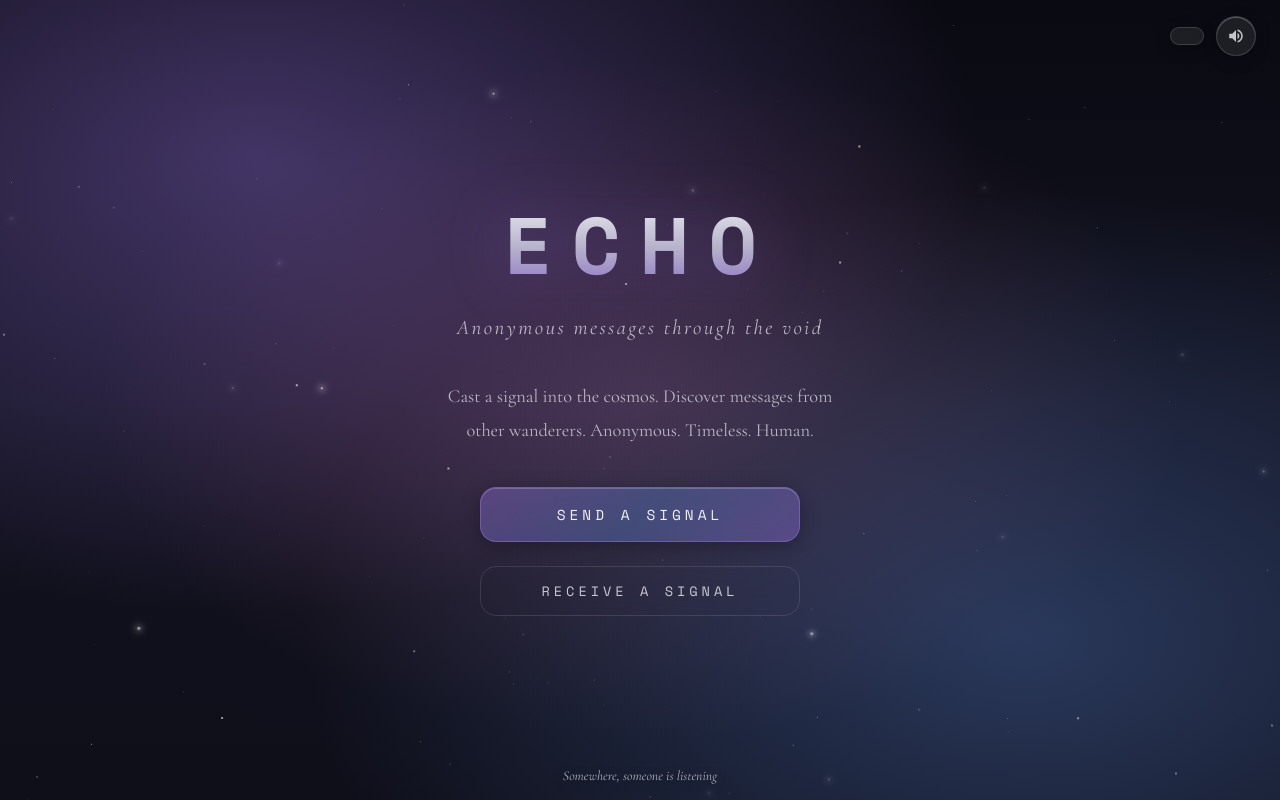
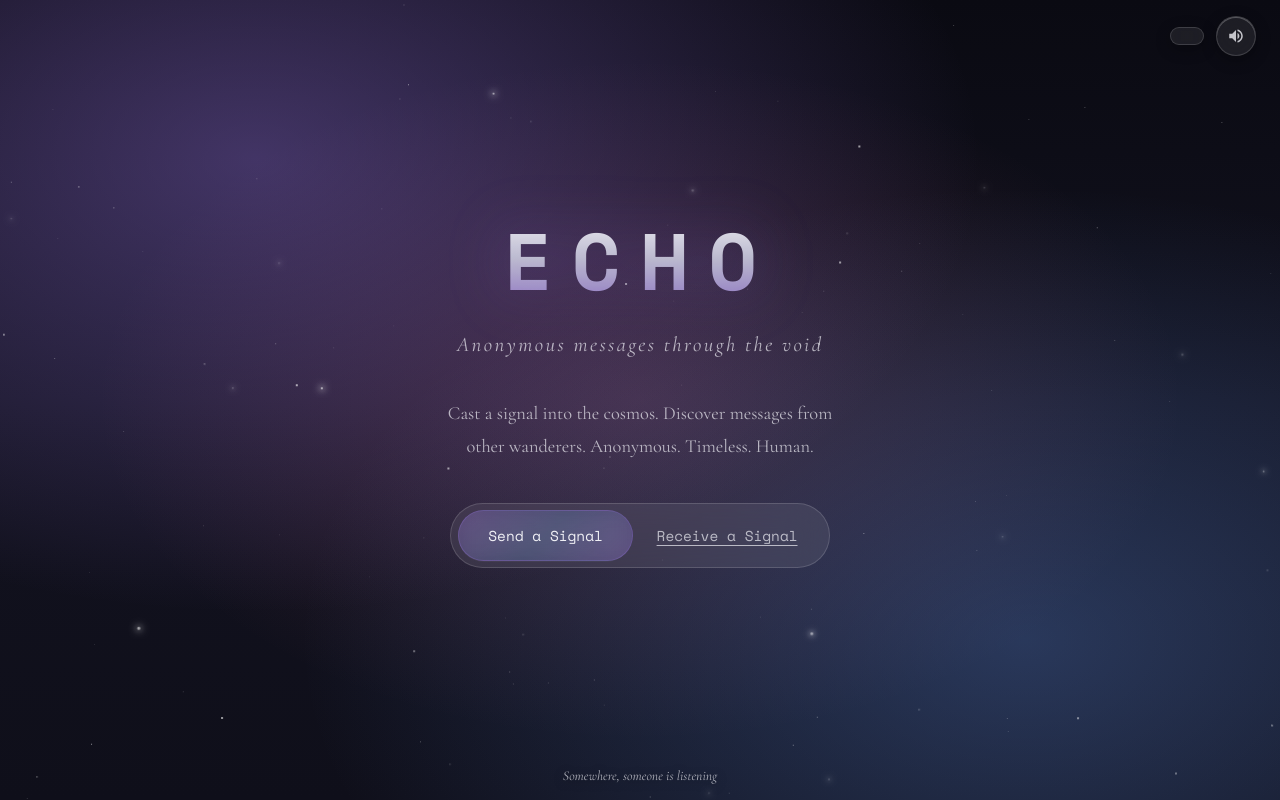
Before and after one commit to GitCroque/echo, a website: page public/index.html in a window 1280 px wide. Drawn offline with nearby package versions, Linux system fonts and the light colour scheme; no server answers.

Commit message:
✨ Adrift-style horizontal button layout
- Buttons side by side in glass pill container
- 'Send a Signal' as primary pill button
- 'Receive a Signal' as underlined text link
- Stats counter below: 'X signals adrift'
- Matches adrift.today design language

```diff
--- a/public/app.js
+++ b/public/app.js
@@ -221,6 +221,9 @@
       const data = await response.json();
       if (elements.stats) {
         elements.stats.textContent = data.total + ' signals';
+      }
+      if (elements.homeStats) {
+        elements.homeStats.textContent = data.total + ' signals adrift';
       }
     } catch (error) {
       console.error('Error loading stats:', error);
@@ -470,6 +473,7 @@
       btnReport: document.getElementById('btn-report'),
       btnGoSend: document.getElementById('btn-go-send'),
       btnGoReceive: document.getElementById('btn-go-receive'),
+      homeStats: document.getElementById('home-stats'),
       btnBackSend: document.getElementById('btn-back-send'),
       btnBackReceive: document.getElementById('btn-back-receive'),
       receiveIntro: document.getElementById('receive-intro'),
--- a/public/index.html
+++ b/public/index.html
@@ -510,10 +510,76 @@
 
     .home-buttons {
       display: flex;
-      flex-direction: column;
-      gap: 0.5rem;
-      max-width: 320px;
+      flex-direction: row;
+      align-items: center;
+      justify-content: center;
+      gap: 0;
+      background: var(--glass-bg);
+      backdrop-filter: blur(var(--glass-blur));
+      -webkit-backdrop-filter: blur(var(--glass-blur));
+      border: 1px solid var(--glass-border);
+      border-radius: 50px;
+      padding: 0.35rem;
+      max-width: 380px;
       margin: 0 auto;
+    }
+
+    .btn-pill {
+      font-family: 'Space Mono', monospace;
+      font-size: 0.9rem;
+      padding: 0.9rem 1.8rem;
+      background: linear-gradient(
+        135deg,
+        rgba(147, 112, 219, 0.3) 0%,
+        rgba(100, 149, 237, 0.2) 50%,
+        rgba(147, 112, 219, 0.3) 100%
+      );
+      backdrop-filter: blur(10px);
+      -webkit-backdrop-filter: blur(10px);
+      border: 1px solid rgba(147, 112, 219, 0.3);
+      border-radius: 50px;
+      color: var(--text-primary);
+      cursor: pointer;
+      transition: all 0.3s ease;
+      white-space: nowrap;
+    }
+
+    .btn-pill:hover {
+      background: linear-gradient(
+        135deg,
+        rgba(147, 112, 219, 0.5) 0%,
+        rgba(100, 149, 237, 0.4) 50%,
+        rgba(147, 112, 219, 0.5) 100%
+      );
+      border-color: rgba(147, 112, 219, 0.5);
+      box-shadow: 0 4px 20px rgba(147, 112, 219, 0.3);
+    }
+
+    .btn-link {
+      font-family: 'Space Mono', monospace;
+      font-size: 0.9rem;
+      padding: 0.9rem 1.5rem;
+      background: transparent;
+      border: none;
+      color: var(--text-secondary);
+      cursor: pointer;
+      transition: all 0.3s ease;
+      text-decoration: underline;
+      text-underline-offset: 4px;
+      white-space: nowrap;
+    }
+
+    .btn-link:hover {
+      color: var(--text-primary);
+    }
+
+    .home-stats {
+      text-align: center;
+      font-family: 'Space Mono', monospace;
+      font-size: 0.8rem;
+      color: var(--text-secondary);
+      margin-top: 2rem;
+      opacity: 0.6;
     }
 
     /* Top bar - Glass Pills */
@@ -710,9 +776,10 @@
       <div class="section active" id="section-home">
         <p class="home-intro">Cast a signal into the cosmos. Discover messages from other wanderers. Anonymous. Timeless. Human.</p>
         <div class="home-buttons">
-          <button class="btn btn-primary" id="btn-go-send">Send a Signal</button>
-          <button class="btn btn-ghost" id="btn-go-receive">Receive a Signal</button>
+          <button class="btn-pill" id="btn-go-send">Send a Signal</button>
+          <button class="btn-link" id="btn-go-receive">Receive a Signal</button>
         </div>
+        <p class="home-stats" id="home-stats"></p>
       </div>
 
       <!-- Send Section -->
--- a/public/sw.js
+++ b/public/sw.js
@@ -1,4 +1,4 @@
-const CACHE_NAME = 'echo-v8';
+const CACHE_NAME = 'echo-v9';
 const ASSETS_TO_CACHE = [
   '/',
   '/index.html',
```
